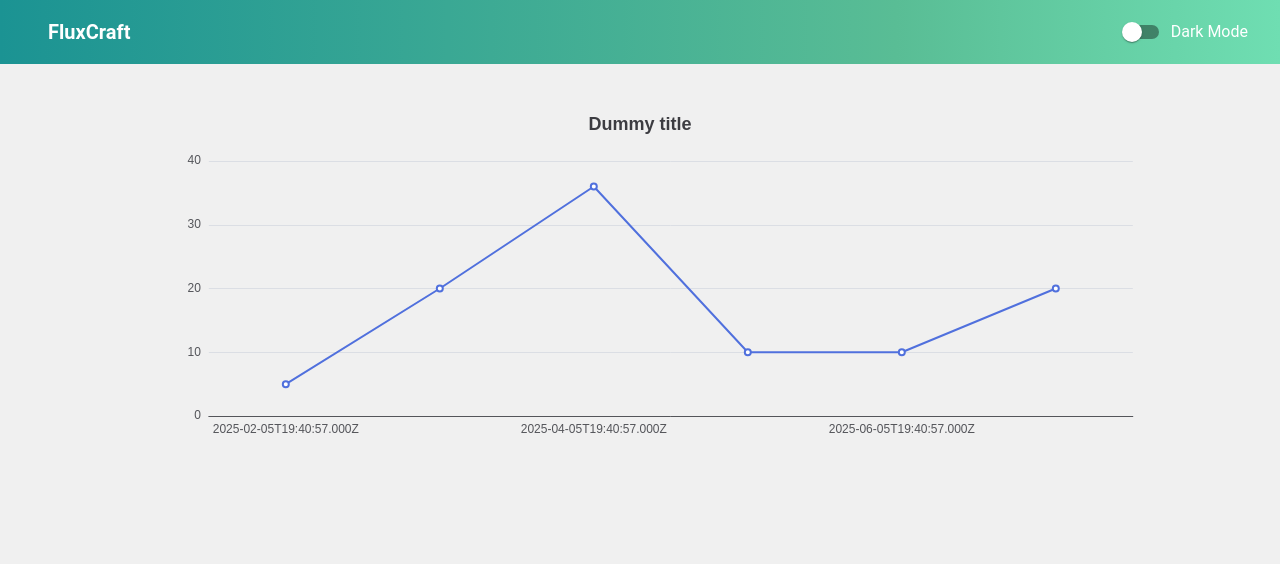
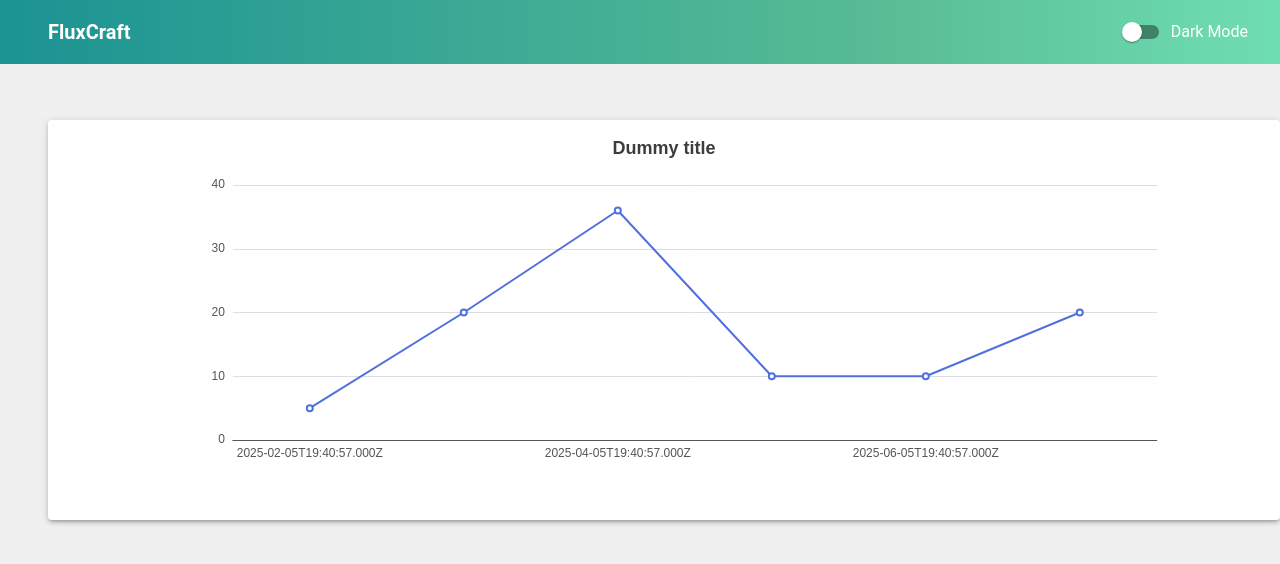
Before and after one commit to andem20/fluxcraft, a React (Vite) app in the folder fluxcraft-ui/: page /charts in a window 1280 px wide. Shown: the top 564 px of the page. Built offline with nearby package versions, Linux system fonts and the light colour scheme; some icons are missing; what polars-wasm would draw is missing.

Commit message:
add card wrapper to chart

```diff
--- a/fluxcraft-ui/src/components/Chart.tsx
+++ b/fluxcraft-ui/src/components/Chart.tsx
@@ -2,6 +2,7 @@ import { useEffect, useRef } from "react";
 import * as echarts from "echarts";
 import { useSelector } from "react-redux";
 import { RootState } from "../stores/Store";
+import { Card, CardContent } from "@mui/material";
 // import * as theme from "../assets/chalk.project.json" with { type: "json" };
 
 export function Charts() {
@@ -51,10 +52,14 @@ export function Charts() {
   }, [darkModeSelector]);
 
   return (
-    <div
-      ref={chartRef}
-      id="main"
-      style={{ width: "100%", height: "400px" }}
-    ></div>
+    <Card elevation={3} sx={{ m: 3, width: "100%" }}>
+      <CardContent sx={{ p: 0, m: 0, "&:last-child": { pb: 0 } }}>
+        <div
+          ref={chartRef}
+          id="main"
+          style={{ width: "100%", height: 400 }}
+        ></div>
+      </CardContent>
+    </Card>
   );
 }
```
